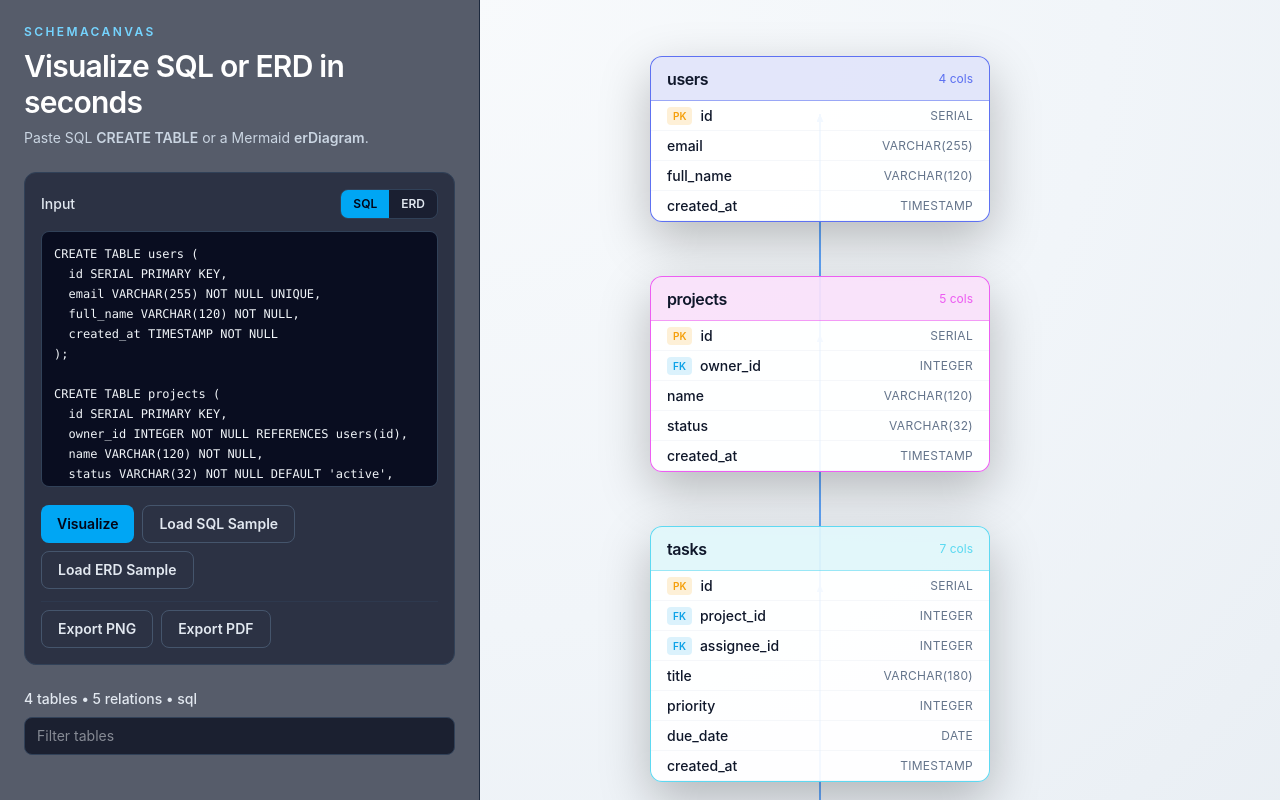
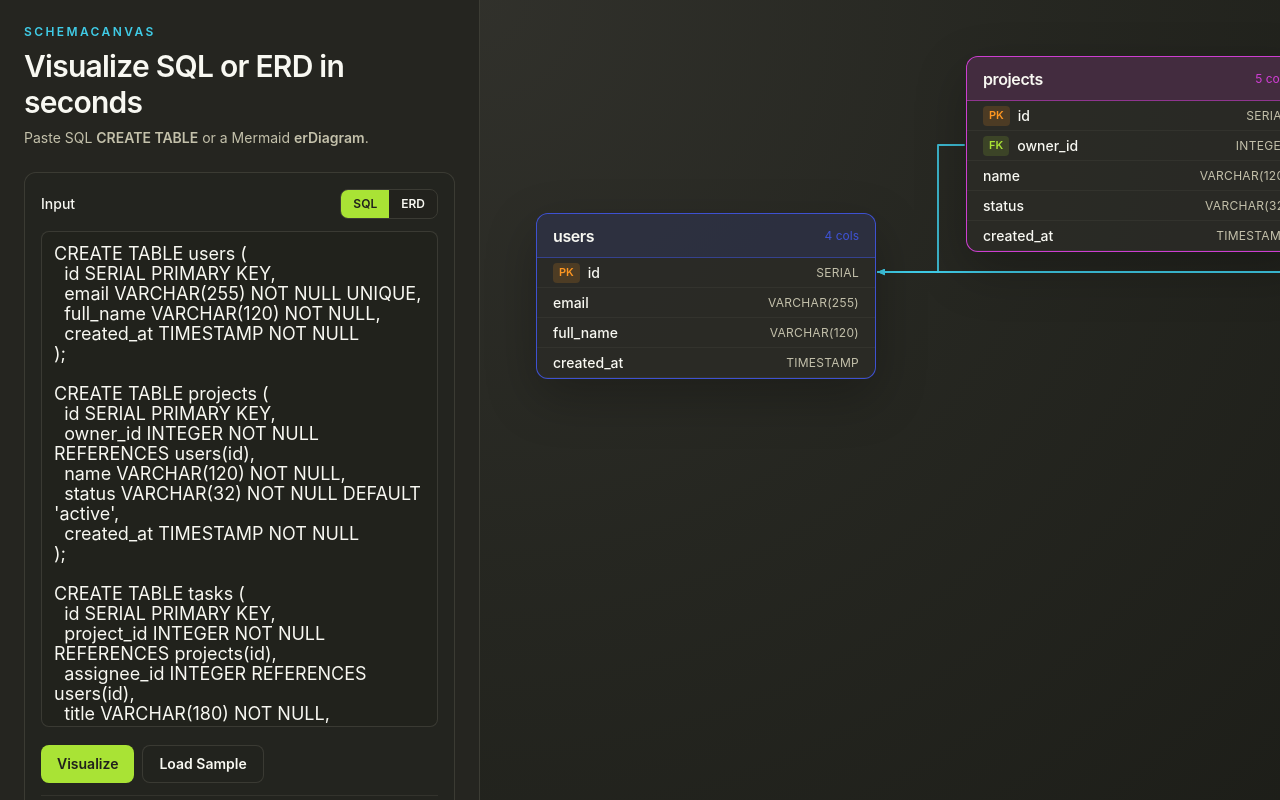
Before and after one commit to Cypher-KE/SchemaLens, a React (Vite) app: page / in a window 1280 px wide. Shown: the top 800 px of the page. Built offline with nearby package versions, Linux system fonts and the light colour scheme.

Commit message:
refactor(ui): unify sample loader, drop adaptive ERD layout, switch to monokai palette

```diff
--- a/src/App.tsx
+++ b/src/App.tsx
@@ -2,13 +2,7 @@ import { useMemo, useRef, useState, useLayoutEffect, useEffect } from "react";
 import { AnimatePresence } from "framer-motion";
 import { toPng } from "html-to-image";
 import { jsPDF } from "jspdf";
-import type {
-  DiagramFormat,
-  ErdLayoutMode,
-  Layout,
-  ParseResult,
-  RoutedEdge,
-} from "./types";
+import type { DiagramFormat, Layout, ParseResult, RoutedEdge } from "./types";
 import {
   parseSchema,
   buildLayout,
@@ -26,7 +20,6 @@ import TableCard from "./components/TableCard";
 
 export default function App() {
   const [format, setFormat] = useState<DiagramFormat>("sql");
-  const [erdLayout, setErdLayout] = useState<ErdLayoutMode>("hierarchical");
 
   const [schemaText, setSchemaText] = useState(SAMPLE_SCHEMA);
   const [search, setSearch] = useState("");
@@ -57,7 +50,7 @@ export default function App() {
     const raw = getComputedStyle(document.documentElement)
       .getPropertyValue("--export-bg")
       .trim();
-    return raw ? `hsl(${raw})` : "#0b1220";
+    return raw ? `hsl(${raw})` : "#272822";
   };
 
   const exportAsImage = async () => {
@@ -128,7 +121,6 @@ export default function App() {
           {
             availableWidth: mainWidth - 64,
             mode,
-            erdLayout,
           },
         );
 
@@ -168,12 +160,9 @@ export default function App() {
     return () => {
       cancelled = true;
     };
-  }, [filteredTables, filteredRelations, mainWidth, mode, erdLayout]);
+  }, [filteredTables, filteredRelations, mainWidth, mode]);
 
-  const parsedSummary =
-    mode === "erd"
-      ? `${result.tables.length} tables • ${result.relations.length} relations • erd • ${erdLayout}`
-      : `${result.tables.length} tables • ${result.relations.length} relations • sql`;
+  const parsedSummary = `${result.tables.length} tables • ${result.relations.length} relations • ${mode}`;
 
   const visualize = () => {
     const trimmed = schemaText.trim();
@@ -189,6 +178,18 @@ export default function App() {
     if (!autoIsErd && format !== "sql") setFormat("sql");
   };
 
+  const loadSample = () => {
+    if (format === "erd") {
+      setSchemaText(SAMPLE_ERD);
+      setResult(parseErdDiagram(SAMPLE_ERD));
+    } else {
+      setSchemaText(SAMPLE_SCHEMA);
+      setResult(parseSchema(SAMPLE_SCHEMA));
+    }
+    setSearch("");
+    setActiveTable(null);
+  };
+
   return (
     <div
       className="min-h-screen"
@@ -200,28 +201,13 @@ export default function App() {
           setSchemaText={setSchemaText}
           format={format}
           setFormat={setFormat}
-          erdLayout={erdLayout}
-          setErdLayout={setErdLayout}
           search={search}
           setSearch={setSearch}
           activeTable={activeTable}
           setActiveTable={setActiveTable}
           parsedSummary={parsedSummary}
           onVisualize={visualize}
-          onLoadSampleSql={() => {
-            setFormat("sql");
-            setSchemaText(SAMPLE_SCHEMA);
-            setResult(parseSchema(SAMPLE_SCHEMA));
-            setSearch("");
-            setActiveTable(null);
-          }}
-          onLoadSampleErd={() => {
-            setFormat("erd");
-            setSchemaText(SAMPLE_ERD);
-            setResult(parseErdDiagram(SAMPLE_ERD));
-            setSearch("");
-            setActiveTable(null);
-          }}
+          onLoadSample={loadSample}
           onExportImage={exportAsImage}
           onExportPDF={exportAsPDF}
         />
--- a/src/components/Sidebar.tsx
+++ b/src/components/Sidebar.tsx
@@ -1,5 +1,5 @@
 import { motion } from "framer-motion";
-import type { DiagramFormat, ErdLayoutMode } from "../types";
+import type { DiagramFormat } from "../types";
 
 type SidebarProps = {
   schemaText: string;
@@ -7,9 +7,6 @@ type SidebarProps = {
 
   format: DiagramFormat;
   setFormat: (val: DiagramFormat) => void;
-
-  erdLayout: ErdLayoutMode;
-  setErdLayout: (val: ErdLayoutMode) => void;
 
   search: string;
   setSearch: (val: string) => void;
@@ -20,8 +17,7 @@ type SidebarProps = {
   parsedSummary: string;
 
   onVisualize: () => void;
-  onLoadSampleSql: () => void;
-  onLoadSampleErd: () => void;
+  onLoadSample: () => void;
 
   onExportImage: () => void;
   onExportPDF: () => void;
@@ -32,21 +28,27 @@ export default function Sidebar({
   setSchemaText,
   format,
   setFormat,
-  erdLayout,
-  setErdLayout,
   search,
   setSearch,
   activeTable,
   setActiveTable,
   parsedSummary,
   onVisualize,
-  onLoadSampleSql,
-  onLoadSampleErd,
+  onLoadSample,
   onExportImage,
   onExportPDF,
 }: SidebarProps) {
+  const panelBg = "hsl(var(--card) / 0.55)";
+  const panelBorder = "hsl(var(--border) / 0.7)";
+  const muted = "hsl(var(--muted-fg))";
+  const accent = "hsl(var(--accent))";
+  const accent2 = "hsl(var(--accent-2))";
+
   return (
-    <aside className="w-full shrink-0 border-b border-slate-800 bg-slate-900/70 p-6 backdrop-blur lg:w-[480px] lg:border-b-0 lg:border-r">
+    <aside
+      className="w-full shrink-0 border-b p-6 backdrop-blur lg:w-[480px] lg:border-b-0 lg:border-r"
+      style={{ background: panelBg, borderColor: panelBorder }}
+    >
       <motion.div
         initial={{ opacity: 0, y: 12 }}
         animate={{ opacity: 1, y: 0 }}
@@ -54,84 +56,76 @@ export default function Sidebar({
         className="space-y-6"
       >
         <div className="space-y-2">
-          <p className="text-xs font-semibold uppercase tracking-[0.2em] text-sky-300">
+          <p
+            className="text-xs font-semibold uppercase tracking-[0.2em]"
+            style={{ color: accent2 }}
+          >
             SchemaCanvas
           </p>
-          <h1 className="text-3xl font-semibold tracking-tight text-white">
+          <h1 className="text-3xl font-semibold tracking-tight">
             Visualize SQL or ERD in seconds
           </h1>
-          <p className="text-sm text-slate-300">
+          <p className="text-sm" style={{ color: muted }}>
             Paste SQL <span className="font-semibold">CREATE TABLE</span> or a
             Mermaid <span className="font-semibold">erDiagram</span>.
           </p>
         </div>
 
-        <div className="space-y-3 rounded-xl border border-slate-700 bg-slate-900/60 p-4">
+        <div
+          className="space-y-3 rounded-xl border p-4"
+          style={{
+            borderColor: panelBorder,
+            background: "hsl(var(--bg) / 0.25)",
+          }}
+        >
           <div className="flex items-center justify-between gap-3">
             <label
               htmlFor="schemaInput"
-              className="text-sm font-medium text-slate-200"
+              className="text-sm font-medium"
+              style={{ color: "hsl(var(--fg))" }}
             >
               Input
             </label>
 
-            <div className="inline-flex overflow-hidden rounded-lg border border-slate-700">
+            <div
+              className="inline-flex overflow-hidden rounded-lg border"
+              style={{ borderColor: panelBorder }}
+            >
               <button
                 onClick={() => setFormat("sql")}
-                className={`px-3 py-1.5 text-xs font-semibold ${
-                  format === "sql"
-                    ? "bg-sky-500 text-slate-950"
-                    : "bg-slate-950/40 text-slate-200"
-                }`}
+                className="px-3 py-1.5 text-xs font-semibold"
+                style={{
+                  background:
+                    format === "sql" ? accent : "hsl(var(--bg) / 0.35)",
+                  color: format === "sql" ? "hsl(var(--bg))" : "hsl(var(--fg))",
+                }}
               >
                 SQL
               </button>
               <button
                 onClick={() => setFormat("erd")}
-                className={`px-3 py-1.5 text-xs font-semibold ${
-                  format === "erd"
-                    ? "bg-sky-500 text-slate-950"
-                    : "bg-slate-950/40 text-slate-200"
-                }`}
+                className="px-3 py-1.5 text-xs font-semibold"
+                style={{
+                  background:
+                    format === "erd" ? accent : "hsl(var(--bg) / 0.35)",
+                  color: format === "erd" ? "hsl(var(--bg))" : "hsl(var(--fg))",
+                }}
               >
                 ERD
               </button>
             </div>
           </div>
 
-          {format === "erd" && (
-            <div className="flex items-center justify-between gap-3">
-              <span className="text-sm font-medium text-slate-200">Layout</span>
-              <div className="inline-flex overflow-hidden rounded-lg border border-slate-700">
-                <button
-                  onClick={() => setErdLayout("hierarchical")}
-                  className={`px-3 py-1.5 text-xs font-semibold ${
-                    erdLayout === "hierarchical"
-                      ? "bg-slate-200 text-slate-950"
-                      : "bg-slate-950/40 text-slate-200"
-                  }`}
-                >
-                  Hierarchical
-                </button>
-                <button
-                  onClick={() => setErdLayout("adaptive")}
-                  className={`px-3 py-1.5 text-xs font-semibold ${
-                    erdLayout === "adaptive"
-                      ? "bg-slate-200 text-slate-950"
-                      : "bg-slate-950/40 text-slate-200"
-                  }`}
-                >
-                  Adaptive
-                </button>
-              </div>
-            </div>
-          )}
-
           <textarea
             id="schemaInput"
             value={schemaText}
             onChange={(e) => setSchemaText(e.target.value)}
-            className="h-64 w-full resize-none rounded-lg border border-slate-700 bg-slate-950/80 p-3 font-mono text-xs leading-5 text-slate-100 outline-none transition focus:border-sky-400"
+            className="h-124 w-full resize-none rounded-lg border p-3 font-sans text-lg leading-5 outline-none transition"
+            style={{
+              borderColor: panelBorder,
+              background: "hsl(var(--bg) / 0.55)",
+              color: "hsl(var(--fg))",
+            }}
             placeholder={
               format === "erd"
                 ? 'Paste Mermaid "erDiagram" here...'
@@ -142,34 +136,48 @@ export default function Sidebar({
           <div className="flex flex-wrap gap-2">
             <button
               onClick={onVisualize}
-              className="rounded-lg bg-sky-500 px-4 py-2 text-sm font-semibold text-slate-950 transition hover:bg-sky-400"
+              className="rounded-lg px-4 py-2 text-sm font-semibold transition"
+              style={{ background: accent, color: "hsl(var(--bg))" }}
             >
               Visualize
             </button>
+
             <button
-              onClick={onLoadSampleSql}
-              className="rounded-lg border border-slate-600 px-4 py-2 text-sm font-semibold text-slate-200 transition hover:border-slate-400"
+              onClick={onLoadSample}
+              className="rounded-lg border px-4 py-2 text-sm font-semibold transition"
+              style={{
+                borderColor: panelBorder,
+                color: "hsl(var(--fg))",
+                background: "hsl(var(--bg) / 0.15)",
+              }}
             >
-              Load SQL Sample
-            </button>
-            <button
-              onClick={onLoadSampleErd}
-              className="rounded-lg border border-slate-600 px-4 py-2 text-sm font-semibold text-slate-200 transition hover:border-slate-400"
-            >
-              Load ERD Sample
+              Load Sample
             </button>
           </div>
 
-          <div className="mt-2 flex flex-wrap gap-2 border-t border-slate-700/50 pt-2">
+          <div
+            className="mt-2 flex flex-wrap gap-2 border-t pt-2"
+            style={{ borderColor: "hsl(var(--border) / 0.45)" }}
+          >
             <button
               onClick={onExportImage}
-              className="rounded-lg border border-slate-600 px-4 py-2 text-sm font-semibold text-slate-200 transition hover:border-slate-400 hover:bg-slate-800"
+              className="rounded-lg border px-4 py-2 text-sm font-semibold transition"
+              style={{
+                borderColor: panelBorder,
+                color: "hsl(var(--fg))",
+                background: "hsl(var(--bg) / 0.15)",
+              }}
             >
               Export PNG
             </button>
             <button
               onClick={onExportPDF}
-              className="rounded-lg border border-slate-600 px-4 py-2 text-sm font-semibold text-slate-200 transition hover:border-slate-400 hover:bg-slate-800"
+              className="rounded-lg border px-4 py-2 text-sm font-semibold transition"
+              style={{
+                borderColor: panelBorder,
+                color: "hsl(var(--fg))",
+                background: "hsl(var(--bg) / 0.15)",
+              }}
             >
               Export PDF
             </button>
@@ -177,16 +185,24 @@ export default function Sidebar({
         </div>
 
         <div className="space-y-2">
-          <p className="text-sm font-medium text-slate-200">{parsedSummary}</p>
+          <p className="text-sm font-medium" style={{ color: muted }}>
+            {parsedSummary}
+          </p>
           <input
             value={search}
             onChange={(e) => setSearch(e.target.value)}
             placeholder="Filter tables"
-            className="w-full rounded-lg border border-slate-700 bg-slate-950/70 px-3 py-2 text-sm text-slate-100 outline-none transition focus:border-sky-400"
+            className="w-full rounded-lg border px-3 py-2 text-sm outline-none transition"
+            style={{
+              borderColor: panelBorder,
+              background: "hsl(var(--bg) / 0.55)",
+              color: "hsl(var(--fg))",
+            }}
           />
           {activeTable && (
             <button
-              className="text-xs text-sky-300 underline-offset-2 hover:underline"
+              className="text-xs underline-offset-2 hover:underline"
+              style={{ color: accent2 }}
               onClick={() => setActiveTable(null)}
             >
               Clear active highlight
--- a/src/components/TableCard.tsx
+++ b/src/components/TableCard.tsx
@@ -92,7 +92,7 @@ export default function TableCard({
 
                 <span className="truncate font-medium">{c.name}</span>
 
-                <span className="text-[10px] font-semibold">
+                <span className="text-[11px] font-semibold">
                   {key ? (
                     <span
                       className="inline-flex rounded px-1.5 py-0.5"
@@ -138,7 +138,7 @@ export default function TableCard({
               <span className="flex items-center gap-2 font-medium">
                 {column.isPrimaryKey && (
                   <span
-                    className="inline-flex rounded px-1.5 py-0.5 text-[10px] font-semibold uppercase"
+                    className="inline-flex rounded px-1.5 py-0.5 text-[11px] font-semibold uppercase"
                     style={{
                       background: "hsl(var(--warning) / 0.16)",
                       color: "hsl(var(--warning))",
@@ -149,7 +149,7 @@ export default function TableCard({
                 )}
                 {column.isForeignKey && (
                   <span
-                    className="inline-flex rounded px-1.5 py-0.5 text-[10px] font-semibold uppercase"
+                    className="inline-flex rounded px-1.5 py-0.5 text-[11px] font-semibold uppercase"
                     style={{
                       background: "hsl(var(--accent) / 0.14)",
                       color: "hsl(var(--accent))",
--- a/src/index.css
+++ b/src/index.css
@@ -2,49 +2,25 @@
 
 @layer base {
   :root {
-    /* core */
-    --bg: 0 0% 100%;
-    --fg: 222.2 47.4% 11.2%;
-    --muted: 210 40% 96%;
-    --muted-fg: 215.4 16.3% 46.9%;
-    --card: 0 0% 100%;
-    --card-fg: 222.2 47.4% 11.2%;
-    --border: 214.3 31.8% 91.4%;
+    --bg: 70 8% 12%;
+    --fg: 60 30% 96%;
 
-    /* accent + misc */
-    --accent: 199 89% 48%;
-    --accent-2: 213 94% 68%;
-    --warning: 38 92% 50%;
+    --muted: 60 6% 20%;
+    --muted-fg: 52 18% 72%;
 
-    /* canvas */
-    --canvas-1: 210 40% 98%;
-    --canvas-2: 210 40% 96%;
-    --canvas-3: 210 30% 92%;
+    --card: 60 6% 16%;
+    --card-fg: 60 30% 96%;
+    --border: 60 6% 26%;
 
-    /* used for PNG/PDF exports (solid) */
-    --export-bg: 210 40% 98%;
-  }
+    --accent: 80 76% 55%;
+    --accent-2: 190 78% 58%;
+    --warning: 32 98% 56%;
 
-  @media (prefers-color-scheme: dark) {
-    :root {
-      --bg: 222.2 84% 4.9%;
-      --fg: 210 40% 98%;
-      --muted: 222.2 47% 11%;
-      --muted-fg: 215 20.2% 65.1%;
-      --card: 222.2 47% 9%;
-      --card-fg: 210 40% 98%;
-      --border: 215.3 19.3% 23%;
+    --canvas-1: 60 6% 18%;
+    --canvas-2: 70 8% 14%;
+    --canvas-3: 70 10% 10%;
 
-      --accent: 199 89% 55%;
-      --accent-2: 213 94% 68%;
-      --warning: 38 92% 55%;
-
-      --canvas-1: 215 35% 16%;
-      --canvas-2: 222.2 47% 11%;
-      --canvas-3: 222.2 84% 4.9%;
-
-      --export-bg: 222.2 84% 4.9%;
-    }
+    --export-bg: 70 8% 12%;
   }
 
   html,
--- a/src/types.ts
+++ b/src/types.ts
@@ -1,5 +1,4 @@
 export type DiagramFormat = "sql" | "erd";
-export type ErdLayoutMode = "hierarchical" | "adaptive";
 
 export type Cardinality = "one" | "zeroOrOne" | "oneOrMany" | "zeroOrMany";
 
```
Also changed, not shown: src/utils/elkLayout.ts (+63 -68 lines).
